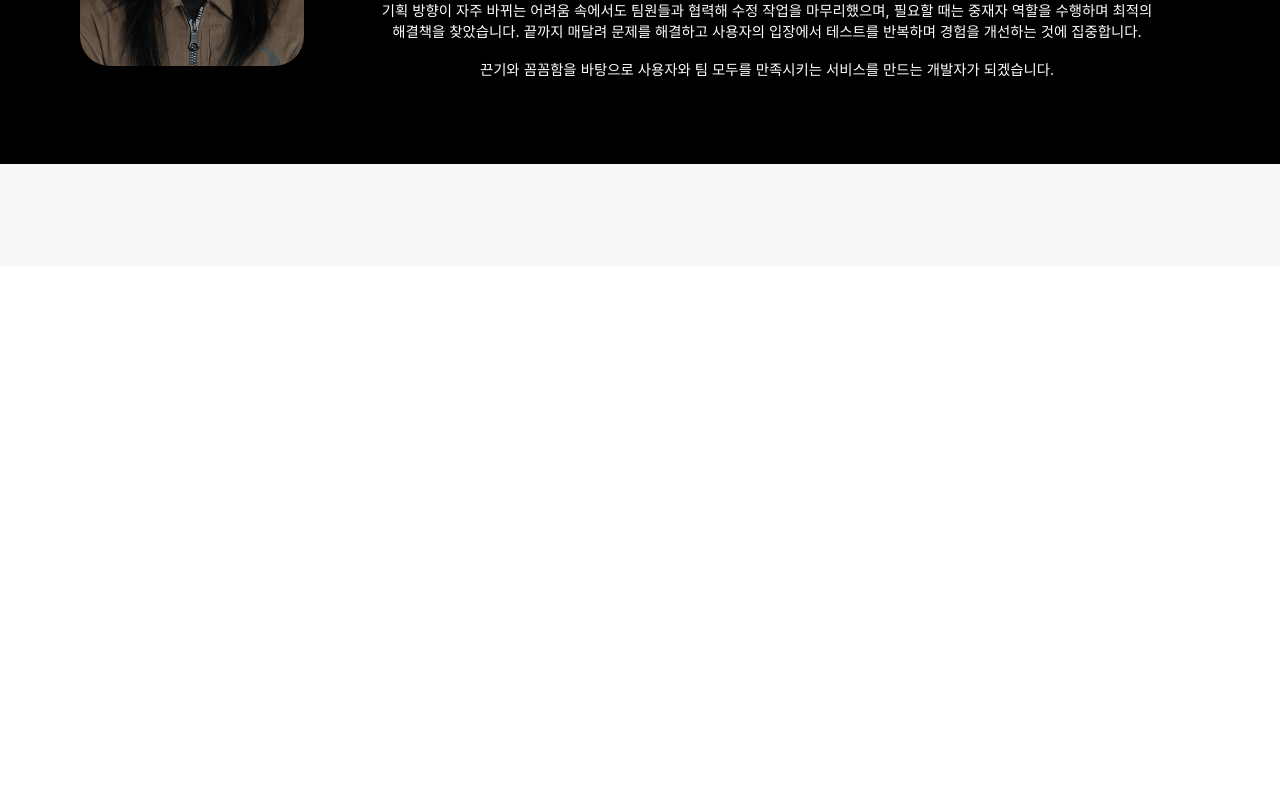
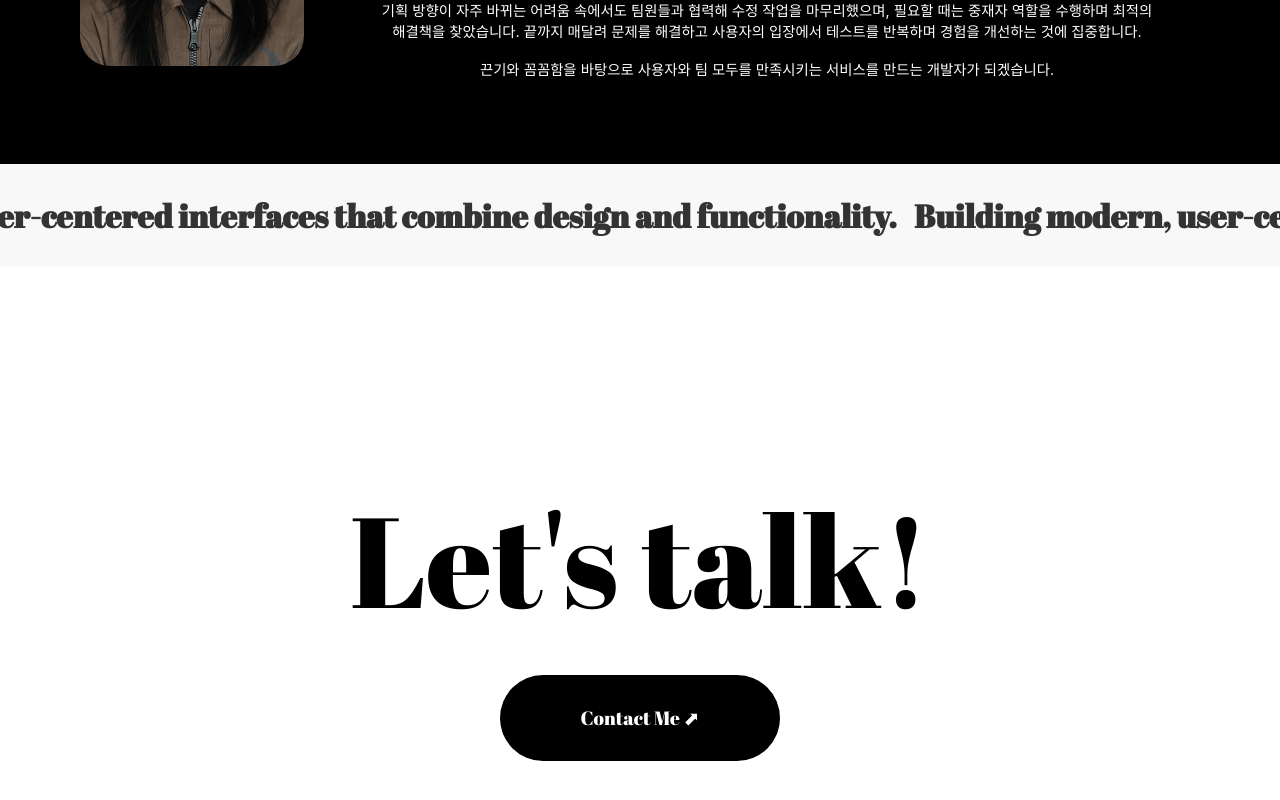
Before and after one commit to rlnrlnworld/portfolio, a React (Create React App) app: page / in a window 1280 px wide. Shown: the part 2572-3372 px from the top of the page. Before the commit the page ends 2839 px from the top, so only its background shows below. Built offline with nearby package versions, Linux system fonts and the light colour scheme.

Commit message:
feat: contact 섹션 구현

```diff
--- a/src/App.js
+++ b/src/App.js
@@ -4,6 +4,7 @@ import HeroSection from './components/HeroSection';
 import Projects from './components/Projects';
 import About from './components/About';
 import Scroll from './components/Scroll';
+import Contact from './components/Contact';
 
 function App() {
   return (
@@ -13,6 +14,7 @@ function App() {
      <Projects />
      <About />
      <Scroll />
+     <Contact />
     </div>
   );
 }
--- /dev/null
+++ b/src/components/Contact.js
@@ -0,0 +1,50 @@
+import React from 'react'
+import styled from 'styled-components'
+
+const ContactContainer = styled.section`
+  display: flex;
+  flex-direction: column;
+  justify-content: center;
+  align-items: center;
+  text-align: center;
+  margin-top: 100px;
+`
+const ContactTitle = styled.h1`
+  text-align: center;
+  @import url('https://fonts.googleapis.com/css2?family=Abril+Fatface&display=swap');
+  font-family: 'Abril Fatface', serif;
+  font-size: 8rem;
+  font-weight: 400;
+  margin-bottom: 30px;
+`
+const ContactButton = styled.a`
+  @import url('https://fonts.googleapis.com/css2?family=Abril+Fatface&display=swap');
+  font-family: 'Abril Fatface', serif;
+  font-size: 1.2rem;
+  padding: 10px 20px;
+  color: white;
+  text-decoration: none;
+  background-color: black;
+  margin-bottom: 100px;
+  padding: 30px 80px;
+  border-radius: 80px;
+
+  &:hover {
+    text-decoration: underline;
+    cursor: pointer;
+  }
+`
+const Contact = () => {
+  return (
+    <ContactContainer>
+      <ContactTitle>
+        Let's talk!
+      </ContactTitle>
+      <ContactButton href="mailto:diiidhe@gmail.com?subject=Let's Connect!&body=Hi, I'd like to get in touch!">
+        Contact Me ⬈
+      </ContactButton>
+    </ContactContainer>
+  )
+}
+
+export default Contact
--- a/src/components/Scroll.js
+++ b/src/components/Scroll.js
@@ -3,7 +3,7 @@ import styled, { keyframes } from 'styled-components';
 
 const scroll = keyframes`
   from {
-    transform: translateX(100%); /* 화면 오른쪽에서 시작 */
+    transform: translateX(0); /* 화면 오른쪽에서 시작 */
   }
   to {
     transform: translateX(-100%); /* 화면 왼쪽으로 끝까지 이동 */
@@ -30,7 +30,7 @@ const ScrollingText = styled.div`
   font-family: 'Abril Fatface', serif;
   color: #333;
 
-  animation: ${scroll} 100s linear infinite; /* 애니메이션 적용 */
+  animation: ${scroll} 50s linear infinite; /* 애니메이션 적용 */
 `;
 const Scroll = () => {
   return (
```
